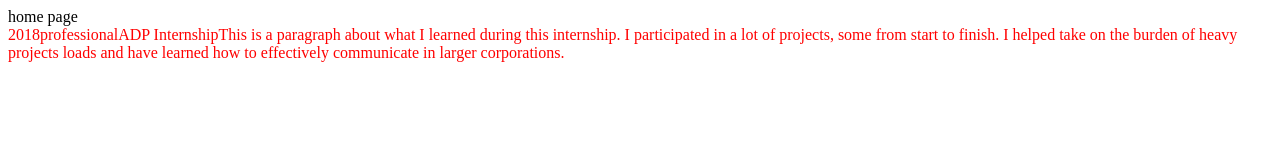
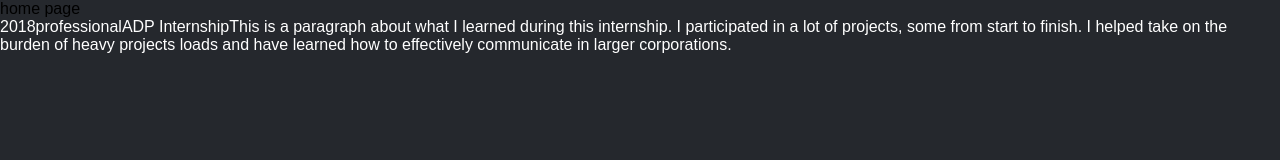
Before and after one commit to lucas-rey/portfolio, a React app: page / in a window 1280 px wide. Built offline with nearby package versions, Linux system fonts and the light colour scheme; some packages are replaced by stand-ins of ours.

Commit message:
first commit

```diff
--- a/src/components/app.css
+++ b/src/components/app.css
@@ -0,0 +1,3 @@
+html {
+  background-color: #25282d;
+}
--- a/src/components/common/description/description.scss
+++ b/src/components/common/description/description.scss
@@ -1,3 +1,3 @@
 .test {
-  color:red;
+  color: white;
 }
--- a/src/index.css
+++ b/src/index.css
@@ -1,9 +1,9 @@
-@import url('https://fonts.googleapis.com/css?family=Montserrat:400,400i,700');
-/*
+@import url("https://fonts.googleapis.com/css?family=Montserrat:400,400i,700");
+
 html,
 body {
   margin: 0;
   min-height: 100%;
-  background-color: #212237;
-  font-family: 'Montserrat', sans-serif;
-} */
+  background-color: #25282d;
+  font-family: sans-serif;
+}
```
